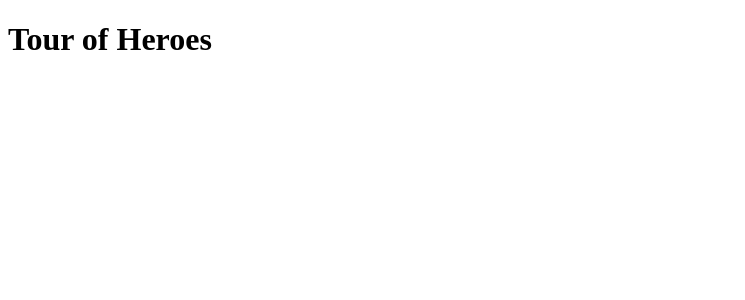
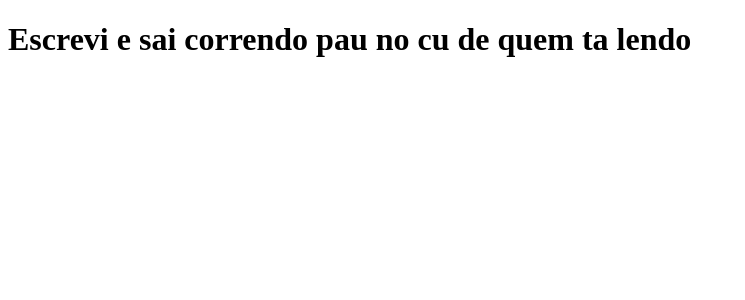
Before and after one commit to JoaoCorreaind/tour-of-heroes, an Angular app: page / in a window 1280 px wide. Shown: the top 300 px of the page, without its empty margins (0-745 px from the left). Built offline with nearby package versions, Linux system fonts and the light colour scheme.

Commit message:
troll gian

```diff
--- a/src/app/app.component.html
+++ b/src/app/app.component.html
@@ -1 +1 @@
-<h1>{{title}}</h1>
+<h1>{{"Escrevi e sai correndo pau no cu de quem ta lendo"}}</h1>
```
